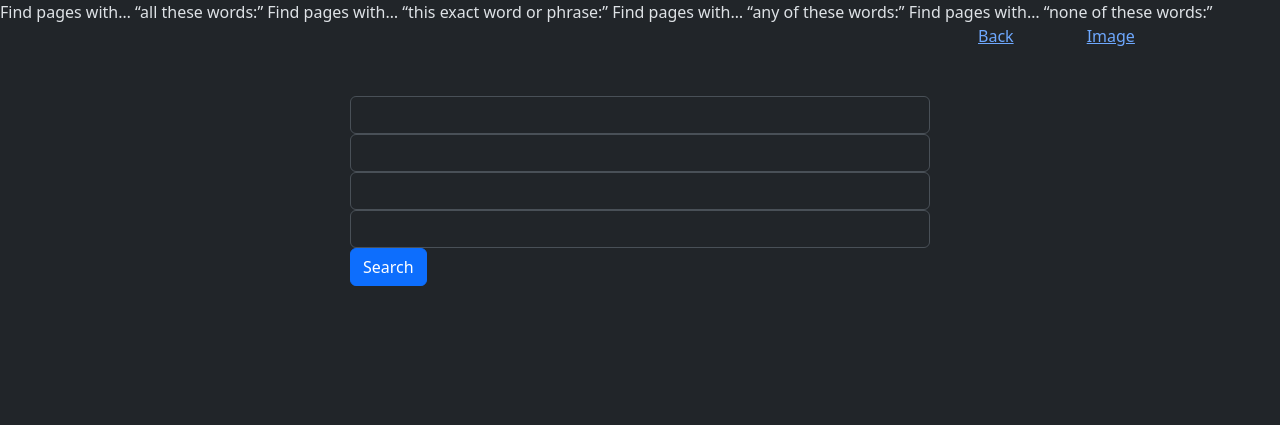
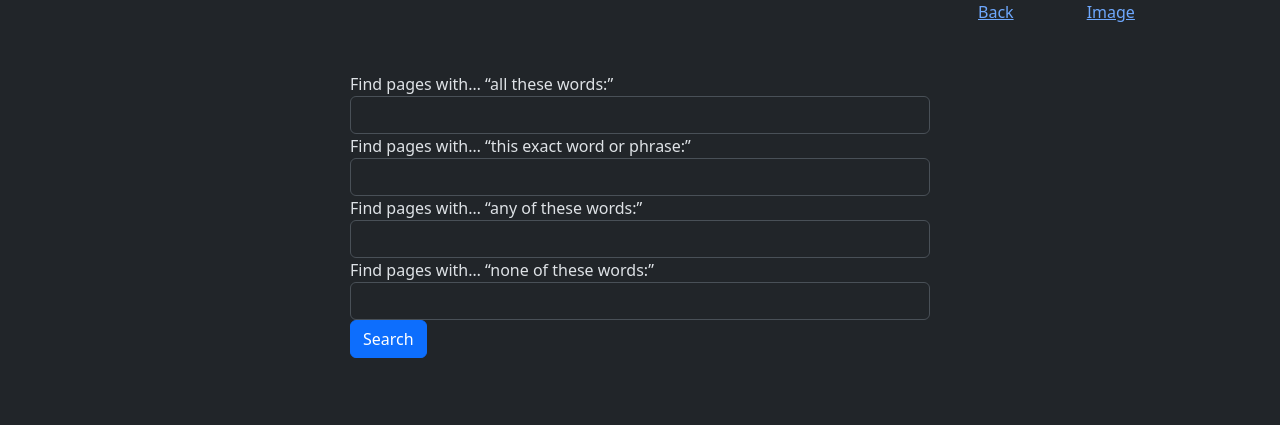
Before and after one commit to duanniten/project0, a plain HTML site: page advanced.html in a window 1280 px wide. Drawn offline with nearby package versions, Linux system fonts and the light colour scheme.

Commit message:
implemente advanced search

```diff
--- a/advanced.html
+++ b/advanced.html
@@ -7,11 +7,6 @@
     integrity="sha384-QWTKZyjpPEjISv5WaRU9OFeRpok6YctnYmDr5pNlyT2bRjXh0JMhjY6hW+ALEwIH" crossorigin="anonymous">
   <title>Search</title>
 </head>
-
-Find pages with… “all these words:”
-Find pages with… “this exact word or phrase:”
-Find pages with… “any of these words:”
-Find pages with… “none of these words:”
 
 <body>
 
@@ -30,10 +25,18 @@ Find pages with… “none of these words:”
     <div class="col-md-6 col-sm-12">
       <form action="https://google.com/search">
         <div class="mb-3">
-          <input type="text" class="form-control" name='q'>
-          <input type="text" class="form-control" mame="q">
-          <input type="text" class="form-control" mame="q">
-          <input type="text" class="form-control" mame="q">
+          <label for="as_q">Find pages with… “all these words:”</label>
+          <input type="text" class="form-control" name='as_q'>
+
+          <label for="as_epq">Find pages with… “this exact word or phrase:”</label>
+          <input  type="text" class="form-control" name="as_epq">
+
+          <label for="as_oq">Find pages with… “any of these words:”</label>
+          <input  type="text" class="form-control" name="as_oq">
+
+          <label for="as_eq">Find pages with… “none of these words:”</label>
+          <input type="text" class="form-control" name="as_eq">
+
           <button type="submit" class="btn btn-primary" value="">Search</button>
         </div>
       </form>
```
